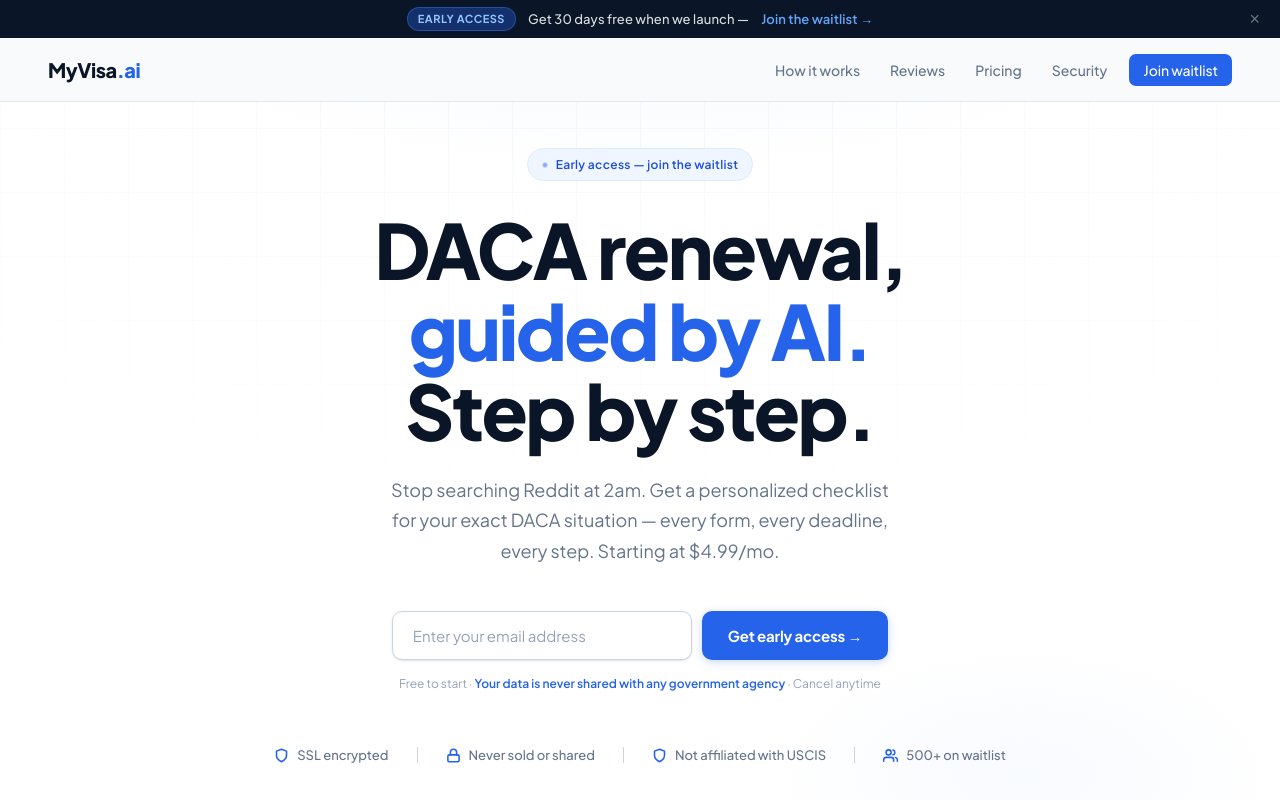
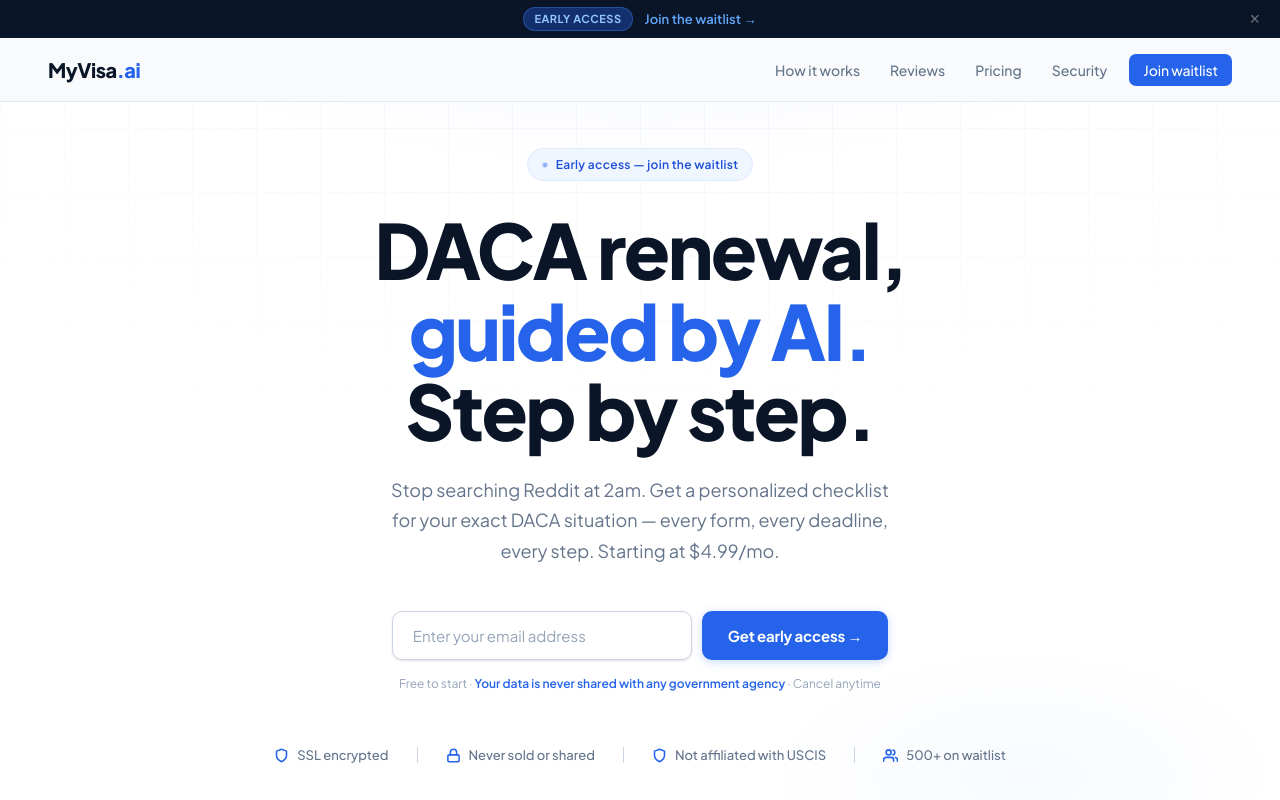
Before and after one commit to matteoshafer/myvisa.ai, a plain HTML site: page index.html in a window 1280 px wide. Shown: the top 800 px of the page. Drawn offline with Linux system fonts and the light colour scheme.

Commit message:
Top bar: remove middle text, keep only pill + waitlist link

```diff
--- a/index.html
+++ b/index.html
@@ -14,7 +14,6 @@
 <!-- TOP BAR -->
 <div class="top-bar" id="top-bar">
   <span class="top-bar-pill">Early access</span>
-  <span class="top-bar-text">Get 30 days free when we launch &mdash;</span>
   <a href="#waitlist" class="top-bar-link">Join the waitlist &rarr;</a>
   <button class="top-bar-close" onclick="closeTopBar()" aria-label="Close">&times;</button>
 </div>
```
